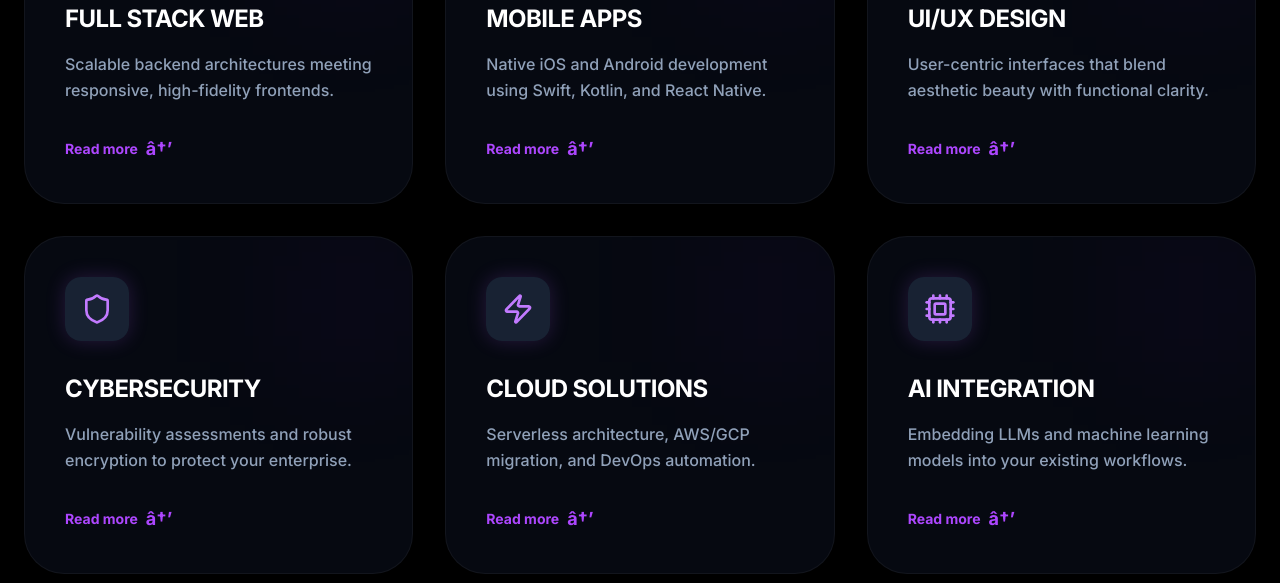
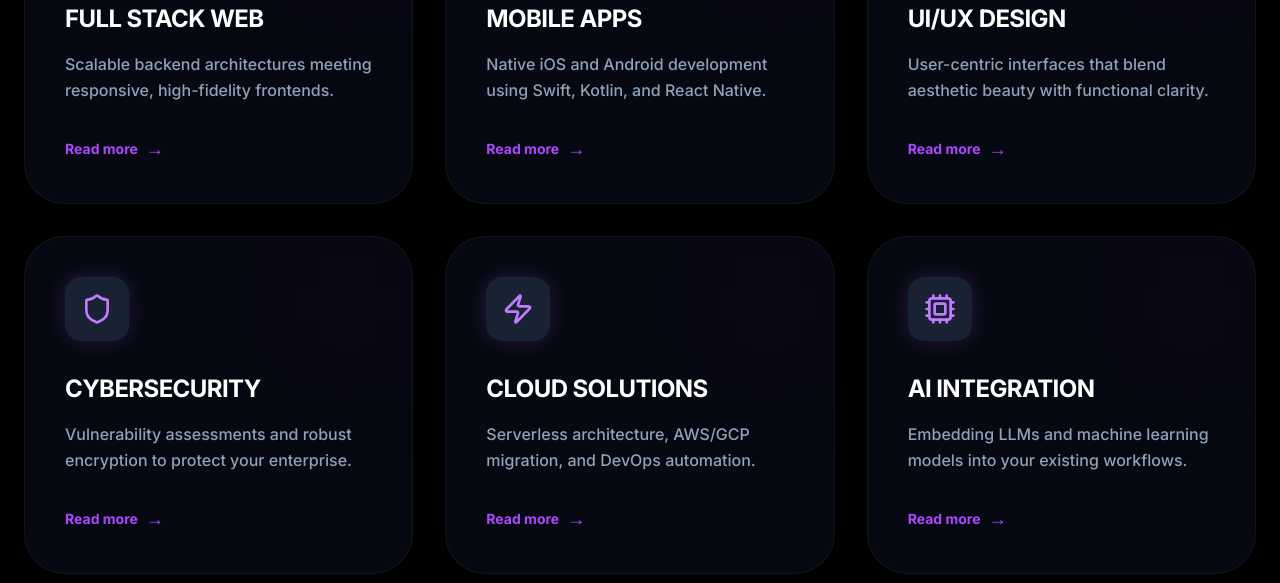
Before and after one commit to SougataSarkar/Nexus_IT, a React (Vite) app: page / in a window 1280 px wide. Shown: the part 1820-2403 px from the top of the page. Built offline with nearby package versions, Linux system fonts and the light colour scheme.

Commit message:
Update Services.tsx

```diff
--- a/src/components/Services.tsx
+++ b/src/components/Services.tsx
@@ -75,7 +75,7 @@ export default function Services() {
                   {s.desc}
                 </p>
                 <div className="mt-8 flex items-center gap-2 text-sm font-bold text-purple-500 group-hover:gap-4 transition-all">
-                  Read more <span className="text-lg">â†’</span>
+                  Read more <span className="text-lg">→</span>
                 </div>
               </div>
             </motion.div>
```
